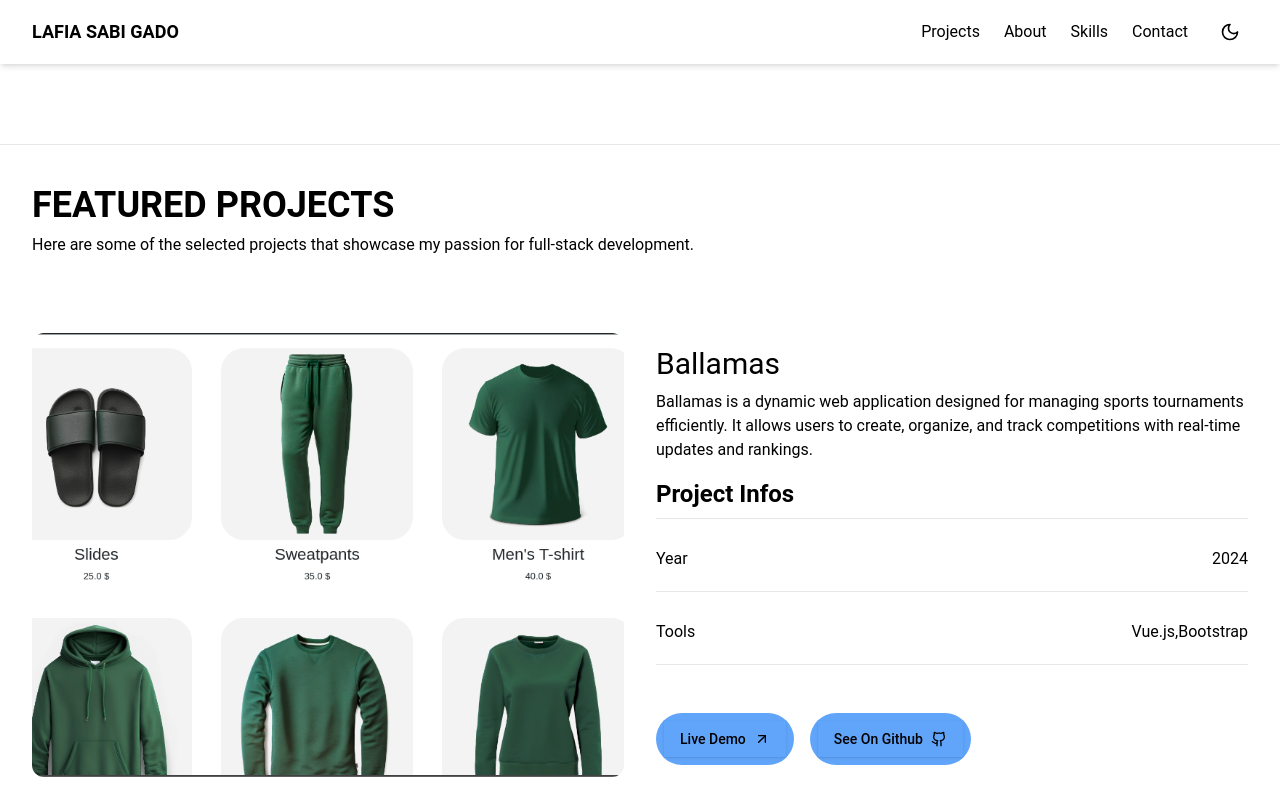
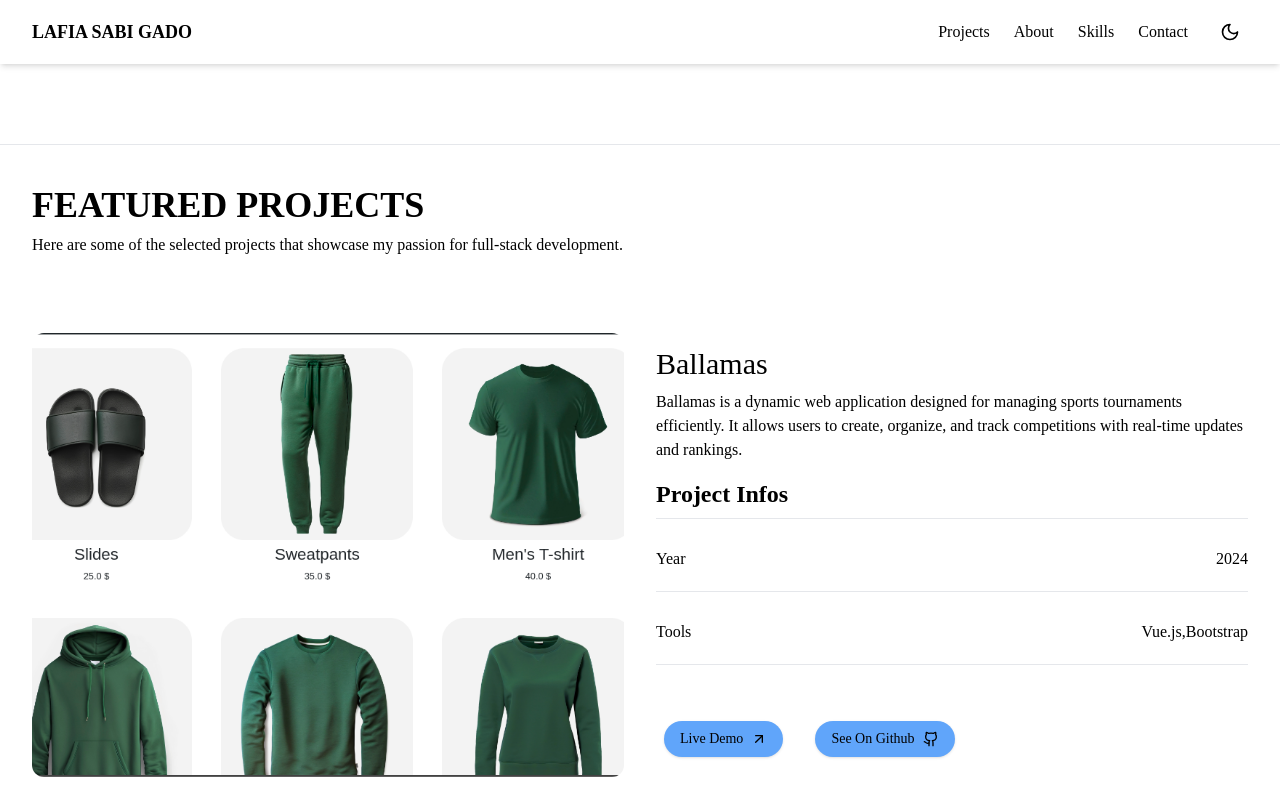
Before and after one commit to Lafiasabigado/Lafia-Portfolio, a Next.js app: page /projects in a window 1280 px wide. Shown: the top 800 px of the page. Built offline with nearby package versions, Linux system fonts and the light colour scheme.

Commit message:
my projects section

```diff
--- a/app/globals.css
+++ b/app/globals.css
@@ -4,7 +4,7 @@
 
 @layer base {
   html {
-    font-family: "Roboto", serif;
+    font-family: "Archivo", serif;
   }
 }
 
--- a/app/projects/page.tsx
+++ b/app/projects/page.tsx
@@ -1,7 +1,6 @@
 import React from 'react'
 import Image from 'next/image'
 import Link from 'next/link'
-import { link } from 'fs'
 import { Github,ArrowUpRightIcon } from 'lucide-react'
 import { Button } from '@/components/ui/button'
 
@@ -77,14 +76,14 @@ const Projects = () => {
                     </div>
                     <hr className='pt-7 text-zinc-700'/>
                     <div className='justify-start gap-4 flex items-center pt-5'>
-                      <Link href={project.link} className='flex px-2 py-2 rounded-full bg-blue-400 text-xl justify-center items-center'>
-                        <Button>
+                      <Link href={project.link} className='flex px-2 py-2 text-xl justify-center items-center'>
+                        <Button className='bg-blue-400 rounded-full'>
                           <p className=''>Live Demo</p>
                           <ArrowUpRightIcon />
                         </Button>
                       </Link>
-                      <Link href={project.github} className='flex px-2 py-2 rounded-full bg-blue-400 text-xl justify-center items-center'>
-                        <Button>
+                      <Link href={project.github} className='flex px-2 py-2 text-xl justify-center items-center'>
+                        <Button className='bg-blue-400 rounded-full'>
                           <p className=''>See On Github</p>
                           <Github />
                         </Button>
```
